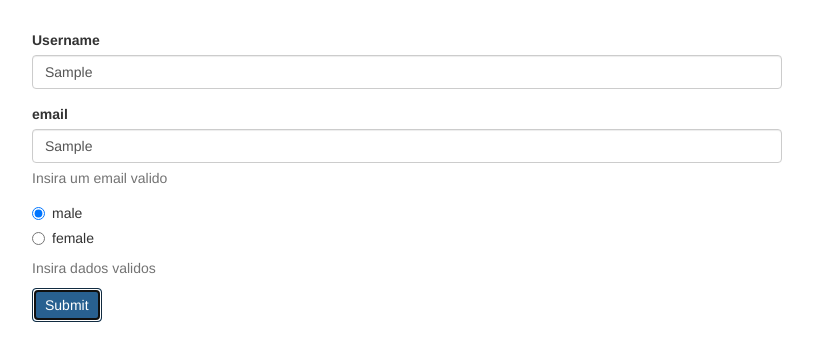
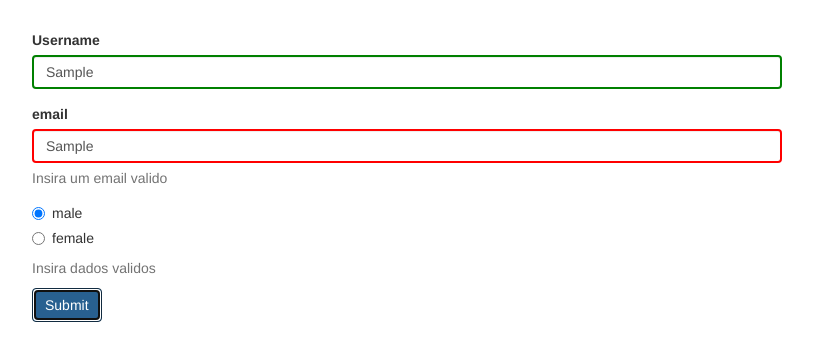
Before and after one commit to caobianco1996/FormAngular-Reactive-Approach, an Angular app: page / in a window 1280 px wide. Both pictures are taken after typing "Sample", "Sample" into the empty fields and a click on the button "Submit". Shown: the top 360 px of the page, without its empty margins (233-1046 px from the left). Built offline with nearby package versions, Linux system fonts and the light colour scheme.

Commit message:
agrupamento de controles

```diff
--- a/src/app/app.component.css
+++ b/src/app/app.component.css
@@ -1,3 +1,11 @@
 .container {
   margin-top: 30px;
 }
+
+input.ng-invalid.ng-touched{
+  border: 2px solid red;
+}
+
+input.ng-valid.ng-touched{
+  border: 2px solid green;
+}
--- a/src/app/app.component.html
+++ b/src/app/app.component.html
@@ -2,6 +2,7 @@
   <div class="row">
     <div class="col-xs-12 col-sm-10 col-md-8 col-sm-offset-1 col-md-offset-2">
       <form [formGroup]="signupForm" (ngSubmit)="onSubmit()">
+        <div formGroupName="userData">
           <div class="form-group">
             <label for="username">Username</label>
             <input
@@ -10,7 +11,7 @@
               formControlName="username"
               class="form-control"
             />
-          <span *ngIf="!signupForm.get('username').valid && signupForm.get('username').touched"
+            <span *ngIf="!signupForm.get('userData.username').valid && signupForm.get('userData.username').touched"
             class="help-block">Insira um nome valido</span>
           </div>
           <div class="form-group">
@@ -21,9 +22,12 @@
               formControlName="email"
               class="form-control"
             />
-          <span *ngIf="!signupForm.get('email').valid && signupForm.get('email').touched"
+            <span *ngIf="!signupForm.get('userData.email').valid && signupForm.get('userData.email').touched"
             class="help-block">Insira um email valido</span>
           </div>
+
+        </div>
+
         <div class="radio" *ngFor="let gender of genders">
           <label>
             <input type="radio" formControlName="gender" [value]="gender" />{{
--- a/src/app/app.component.ts
+++ b/src/app/app.component.ts
@@ -12,9 +12,12 @@ export class AppComponent implements OnInit {
 
   ngOnInit() {
     this.signupForm = new FormGroup({
-      username: new FormControl(null, Validators.required),
-      email: new FormControl(null, [Validators.required, Validators.email]),
-      gender: new FormControl("male"),
+      'userData' : new FormGroup({
+        'username': new FormControl(null, Validators.required),
+        'email': new FormControl(null, [Validators.required, Validators.email]),
+
+      }),
+      'gender': new FormControl("male"),
     });
   }
 
```
Lines whose indentation alone changed are shown as unchanged.
